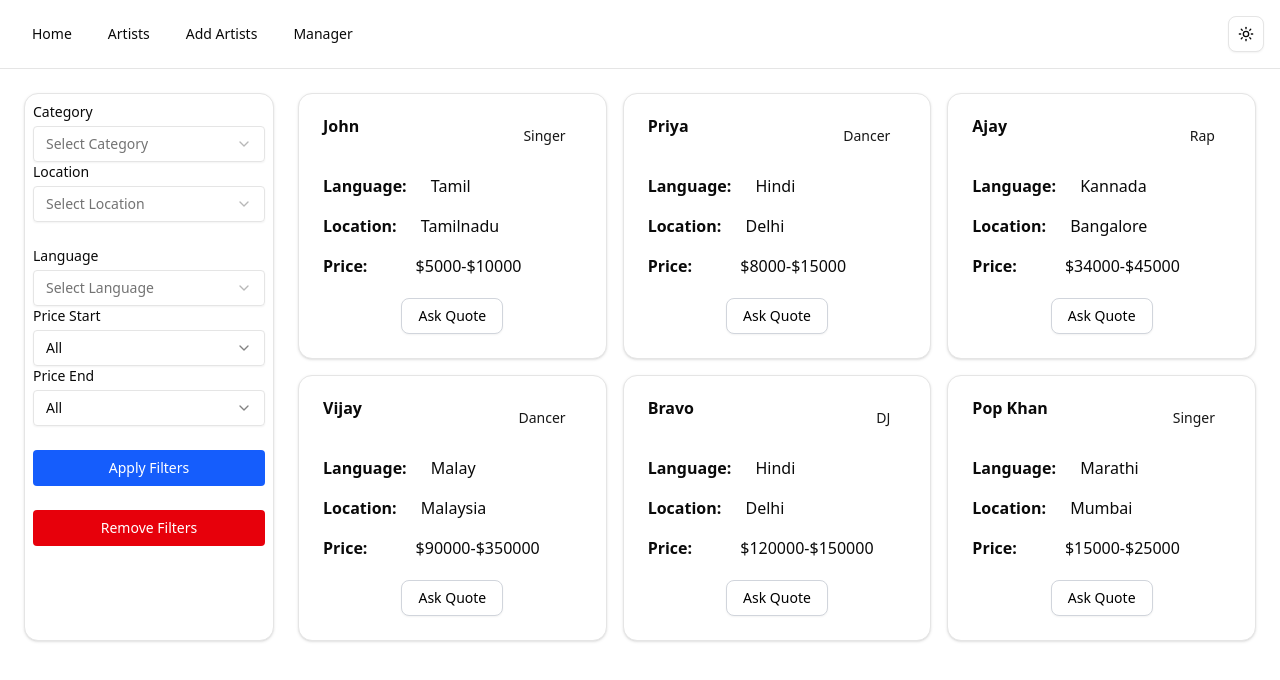
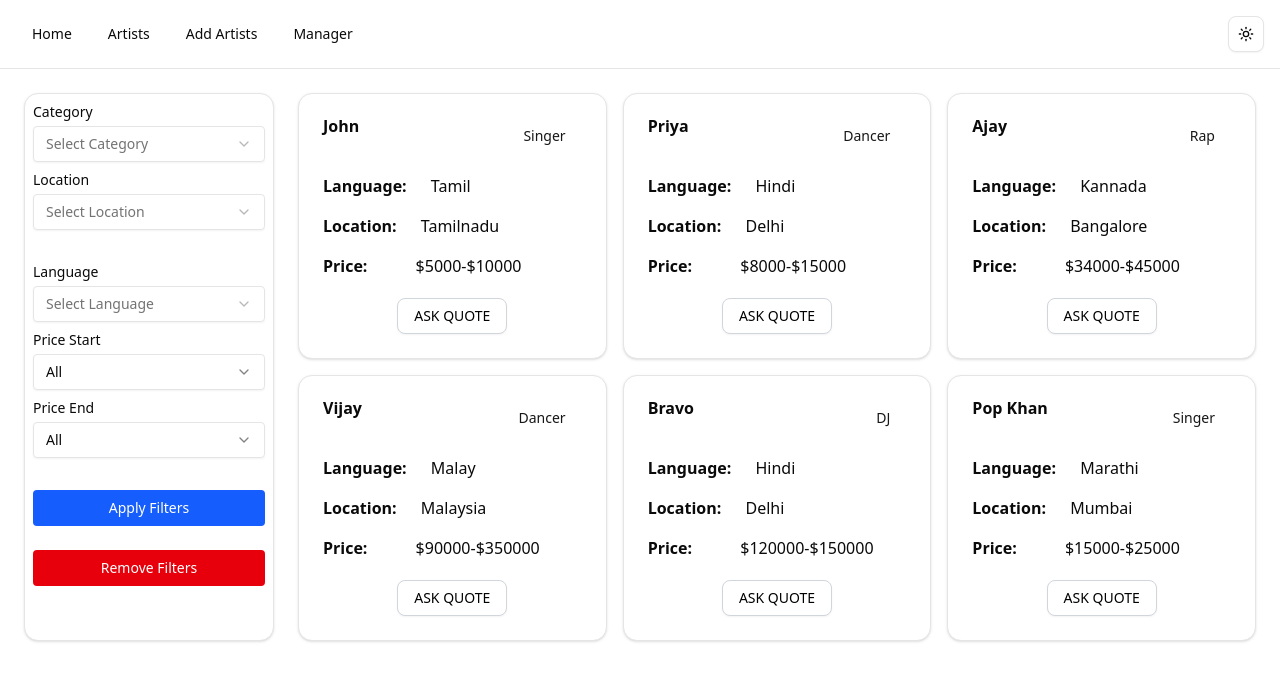
Before and after one commit to Ajaynirm/Artistly, a Next.js app: page /artists in a window 1280 px wide. Shown: the top 680 px of the page. Built offline with nearby package versions, Linux system fonts and the light colour scheme.

Commit message:
project completed base functionality with ux

```diff
--- a/app/loading.tsx
+++ b/app/loading.tsx
@@ -4,9 +4,10 @@ import { SkeletonCard } from "@/components/skeleton/SkeletonCard";
 
 export default function Loading () {
   return (
-    <div className="flex justify-center items-center h-150">
+    <div className="flex flex-col justify-center items-center h-150">
 
         <SkeletonCard />
+        <div className="text-gray-400 p-10">Loading ...</div>
     </div>
 
 
--- a/components/FilterBlock.tsx
+++ b/components/FilterBlock.tsx
@@ -1,7 +1,6 @@
 'use client';
 
 import { useEffect, useState } from "react";
-import { Button } from "@/components/ui/button"
 import {
   Card
 } from "@/components/ui/card"
@@ -67,17 +66,17 @@ export default function FilterBlock({categories = [],locations = [],languages= [
   }
 
   return (
-    <Card className="w-full max-w-sm p-2 flex flex-col">
+    <Card className="w-full max-w-sm p-2 flex flex-col ">
 
 
 
-<div className="flex flex-row justify-around lg:block">
+<div className="flex flex-row justify-around md:block">
 
 
       {/* Category Dropdown */}
       {categories.length > 0 && (
-  <div>
-    <label className="block mb-1 text-sm font-medium">Category</label>
+  <div className="pb-2">
+    <Label className="block mb-1 text-sm font-medium">Category</Label>
     <Select
       value={category !== undefined ? String(category) : "All"}
       onValueChange={(value) => setCategory(value)}
@@ -103,8 +102,8 @@ export default function FilterBlock({categories = [],locations = [],languages= [
 
       {/* Location Dropdown */}
       {locations.length > 0 && (
-  <div>
-    <label className="block mb-1 text-sm font-medium">Location</label>
+  <div className="pb-2">
+    <Label className="block mb-1 text-sm font-medium">Location</Label>
     <Select
       value={location !== undefined ? String(location) : "All"}
       onValueChange={(value) => setLocation(value)}
@@ -130,11 +129,11 @@ export default function FilterBlock({categories = [],locations = [],languages= [
 </div>
 
 
-<div className="flex flex-row justify-around lg:block">
+<div className="flex flex-row justify-around md:block">
        {/* Language Dropdown */}
        {languages.length > 0 && (
-  <div>
-    <label className="block mb-1 text-sm font-medium">Language</label>
+  <div className="pb-2">
+    <Label className="block mb-1 text-sm font-medium">Language</Label>
     <Select
       value={language !== undefined ? String(language) : "All"}
 
@@ -163,8 +162,8 @@ export default function FilterBlock({categories = [],locations = [],languages= [
 
       {/* Price Start Dropdown */}
       {priceStarts.length > 0 && (
-  <div>
-    <label className="block mb-1 text-sm font-medium">Price Start</label>
+  <div className="pb-2">
+    <Label className="block mb-1 text-sm font-medium">Price Start</Label>
     <Select
       value={priceStart !== undefined ? String(priceStart) : "All"}
       onValueChange={(value) =>
@@ -193,8 +192,8 @@ export default function FilterBlock({categories = [],locations = [],languages= [
 
       {/* Price End Dropdown */}
       {priceEnds.length > 0 && (
-  <div>
-    <label className="block mb-1 text-sm font-medium">Price End</label>
+  <div className="pb-2">
+    <Label className="block mb-1 text-sm font-medium">Price End</Label>
     <Select
       value={priceEnd !== undefined ? String(priceEnd) : "All"}
       onValueChange={(value) =>
--- a/components/essentialUi/AlertForQuote.tsx
+++ b/components/essentialUi/AlertForQuote.tsx
@@ -18,6 +18,11 @@ import { toast } from "sonner";
     location:string;
   }
   export function AlertDialogDemo({name,button_name,category,location}:props) {
+    name=name.toUpperCase();
+    button_name=button_name.toUpperCase();
+    category=category.toUpperCase();
+    location=location.toUpperCase();
+
     return (
       <AlertDialog>
         <AlertDialogTrigger asChild>
@@ -31,13 +36,13 @@ import { toast } from "sonner";
             </AlertDialogDescription>
           </AlertDialogHeader>
           <AlertDialogFooter>
-            <AlertDialogCancel onClick={()=>toast("Quotation Request Cancelled",{
+            <AlertDialogCancel onClick={()=>toast.error("Quotation Request Cancelled",{
                  description: new Date().toLocaleString(),
                  position: "top-center",
                  duration: 10000,
             })}>Cancel</AlertDialogCancel>
             <AlertDialogAction  onClick={()=>{
-          toast(`Quotation Request Send to Manager for ${category} Name ${name} From ${location}`,{
+          toast.success(`Quotation Request Send to Manager for ${category} Name ${name} From ${location}`,{
             description: new Date().toLocaleString(),
             position: "top-center",
             duration: 5000,
--- a/components/form/ArtistForm.tsx
+++ b/components/form/ArtistForm.tsx
@@ -86,7 +86,7 @@ export default function ArtistForm() {
 
       console.log("Saved to localStorage:", updated);
 
-      toast("Form submitted successfully!", {
+      toast.success("Form submitted successfully!", {
         description: new Date().toLocaleString(),
         position: "top-center",
         duration: 10000,
```
